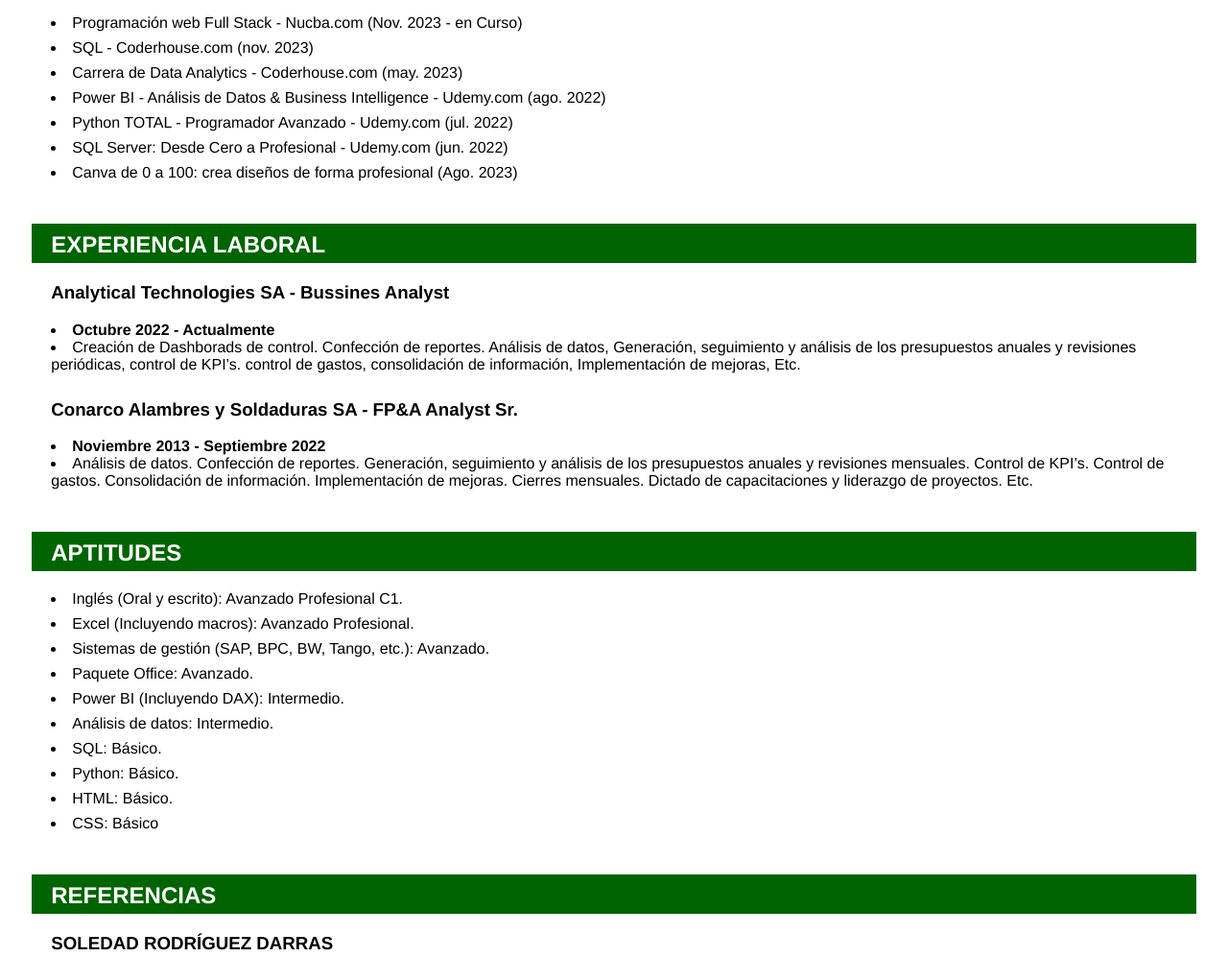
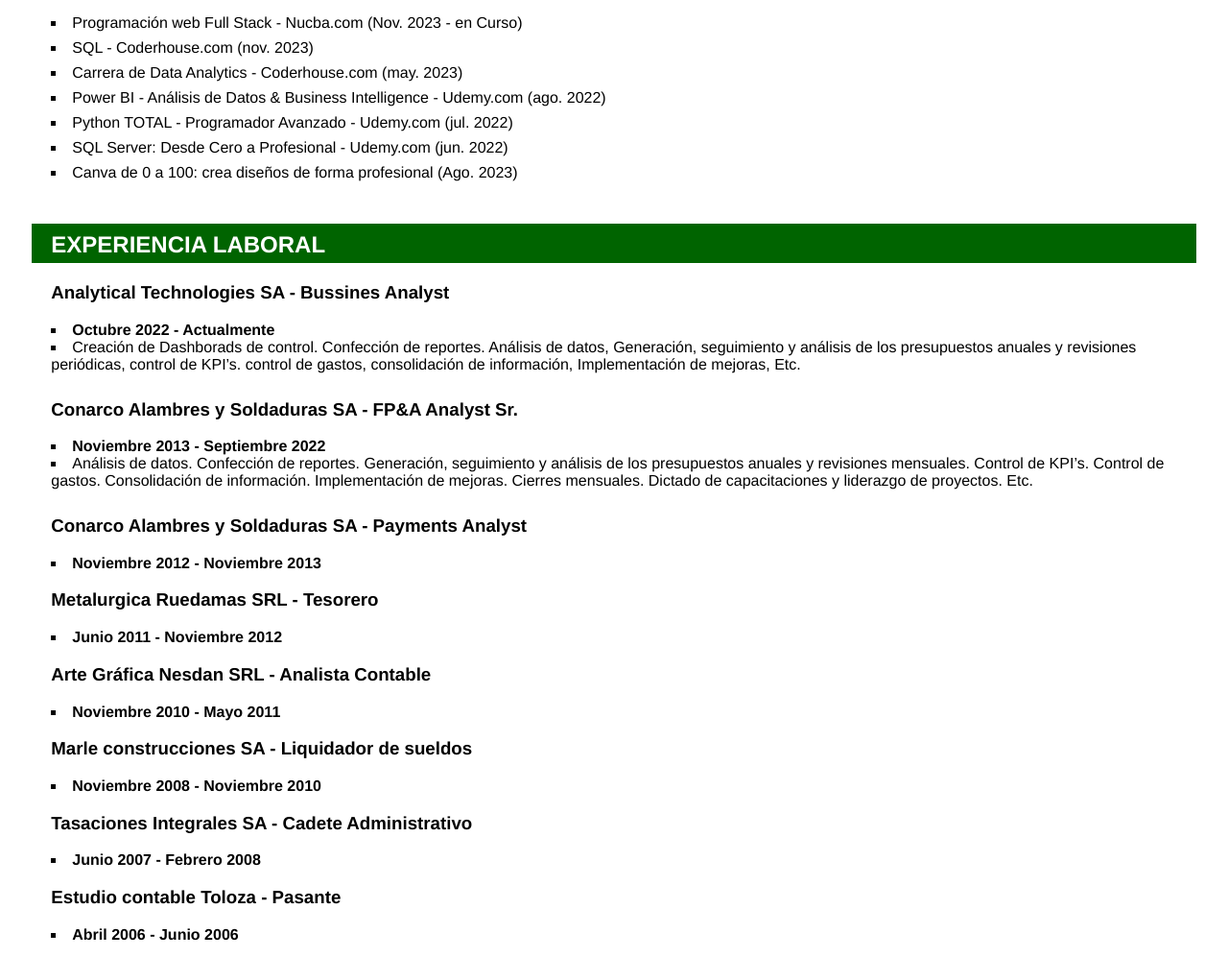
Before and after one commit to Nicoam89/CV, a plain HTML site: page index.html in a window 1280 px wide. Shown: the part 262-1259 px from the top of the page at 96% size. Drawn offline with Linux system fonts and the light colour scheme.

Commit message:
se agregan experiencias laborales anteriores y se le da formato a las listas

```diff
--- a/Styles/styles.css
+++ b/Styles/styles.css
@@ -49,8 +49,14 @@
 
 .texto{
     color:black;
+    font-weight: lighter;
     font-family: 'Franklin Gothic Medium', 'Arial Narrow', Arial, sans-serif;
     padding-left: 20px;
     padding-right: 30px;
     padding-bottom: 8px;
 }
+
+
+.listas{
+    list-style-type: square
+}
--- a/index.html
+++ b/index.html
@@ -18,13 +18,13 @@
         </h2>
         <p>
             <h3 class="encabezado">Cursos:</h3>
-            <li class="texto">Programación web Full Stack - Nucba.com (Nov. 2023 - en Curso)</li>
-            <li class="texto">SQL - Coderhouse.com (nov. 2023)</li>
-            <li class="texto">Carrera de Data Analytics - Coderhouse.com (may. 2023)</li>
-            <li class="texto">Power BI - Análisis de Datos & Business Intelligence - Udemy.com (ago. 2022)</li>
-            <li class="texto">Python TOTAL - Programador Avanzado - Udemy.com (jul. 2022)</li>
-            <li class="texto">SQL Server: Desde Cero a Profesional - Udemy.com (jun. 2022)</li>
-            <li class="texto">Canva de 0 a 100: crea diseños de forma profesional (Ago. 2023)</li>
+            <li class="texto listas">Programación web Full Stack - Nucba.com (Nov. 2023 - en Curso)</li>
+            <li class="texto listas"> SQL - Coderhouse.com (nov. 2023)</li>
+            <li class="texto listas">Carrera de Data Analytics - Coderhouse.com (may. 2023)</li>
+            <li class="texto listas">Power BI - Análisis de Datos & Business Intelligence - Udemy.com (ago. 2022)</li>
+            <li class="texto listas">Python TOTAL - Programador Avanzado - Udemy.com (jul. 2022)</li>
+            <li class="texto listas">SQL Server: Desde Cero a Profesional - Udemy.com (jun. 2022)</li>
+            <li class="texto listas">Canva de 0 a 100: crea diseños de forma profesional (Ago. 2023)</li>
         </p>
     </div>
     <div>
@@ -33,11 +33,23 @@
         </h2>
         <p>
             <h3 class="encabezado">Analytical Technologies SA - Bussines Analyst</h3>
-            <li class="enfasis">Octubre 2022 - Actualmente</li>
-            <li class="texto">Creación de Dashborads de control. Confección de reportes. Análisis de datos, Generación, seguimiento y análisis de los presupuestos anuales y revisiones periódicas, control de KPI’s. control de gastos, consolidación de información, Implementación de mejoras, Etc.</li>
-            <h3 class="encabezado">Conarco Alambres y Soldaduras SA - FP&A Analyst Sr.</h3>
-            <li class="enfasis">Noviembre 2013 - Septiembre 2022</li>
-            <li class="texto">Análisis de datos.  Confección de reportes. Generación, seguimiento y análisis de los presupuestos anuales y revisiones mensuales. Control de KPI’s. Control de gastos. Consolidación de información. Implementación de mejoras. Cierres mensuales. Dictado de capacitaciones y liderazgo de proyectos. Etc.</li>
+            <li class="enfasis listas">Octubre 2022 - Actualmente</li>
+            <li class="texto listas">Creación de Dashborads de control. Confección de reportes. Análisis de datos, Generación, seguimiento y análisis de los presupuestos anuales y revisiones periódicas, control de KPI’s. control de gastos, consolidación de información, Implementación de mejoras, Etc.</li>
+            <h3 class="encabezado listas">Conarco Alambres y Soldaduras SA - FP&A Analyst Sr.</h3>
+            <li class="enfasis listas">Noviembre 2013 - Septiembre 2022</li>
+            <li class="texto listas">Análisis de datos.  Confección de reportes. Generación, seguimiento y análisis de los presupuestos anuales y revisiones mensuales. Control de KPI’s. Control de gastos. Consolidación de información. Implementación de mejoras. Cierres mensuales. Dictado de capacitaciones y liderazgo de proyectos. Etc.</li>
+            <h3 class="encabezado">Conarco Alambres y Soldaduras SA - Payments Analyst</h3>
+            <li class="enfasis listas">Noviembre 2012 - Noviembre 2013</li>
+            <h3 class="encabezado">Metalurgica Ruedamas SRL - Tesorero</h3>
+            <li class="enfasis listas">Junio 2011 - Noviembre 2012</li>
+            <h3 class="encabezado">Arte Gráfica Nesdan SRL - Analista Contable</h3>
+            <li class="enfasis listas">Noviembre 2010 - Mayo 2011</li>
+            <h3 class="encabezado">Marle construcciones SA - Liquidador de sueldos</h3>
+            <li class="enfasis listas">Noviembre 2008 - Noviembre 2010</li>
+            <h3 class="encabezado">Tasaciones Integrales SA - Cadete Administrativo</h3>
+            <li class="enfasis listas">Junio 2007 - Febrero 2008</li>
+            <h3 class="encabezado">Estudio contable Toloza - Pasante</h3>
+            <li class="enfasis listas">Abril 2006 - Junio 2006</li>
         </p>
     </div>
     <div>
@@ -45,16 +57,16 @@
             APTITUDES
         </h2>
         <p>
-            <li class="texto">Inglés (Oral y escrito): Avanzado Profesional C1.</li>
-            <li class="texto">Excel (Incluyendo macros): Avanzado Profesional.</li>
-            <li class="texto">Sistemas de gestión (SAP, BPC, BW, Tango, etc.): Avanzado.</li>
-            <li class="texto">Paquete Office: Avanzado.</li>
-            <li class="texto">Power BI (Incluyendo DAX): Intermedio.</li>
-            <li class="texto">Análisis de datos: Intermedio.</li>
-            <li class="texto">SQL: Básico.</li>
-            <li class="texto">Python: Básico.</li>
-            <li class="texto">HTML: Básico.</li>
-            <li class="texto">CSS: Básico</li>
+            <li class="texto listas">Inglés (Oral y escrito): Avanzado Profesional C1.</li>
+            <li class="texto listas">Excel (Incluyendo macros): Avanzado Profesional.</li>
+            <li class="texto listas">Sistemas de gestión (SAP, BPC, BW, Tango, etc.): Avanzado.</li>
+            <li class="texto listas">Paquete Office: Avanzado.</li>
+            <li class="texto listas">Power BI (Incluyendo DAX): Intermedio.</li>
+            <li class="texto listas">Análisis de datos: Intermedio.</li>
+            <li class="texto listas">SQL: Básico.</li>
+            <li class="texto listas">Python: Básico.</li>
+            <li class="texto listas">HTML: Básico.</li>
+            <li class="texto listas">CSS: Básico</li>
         </p>
     </div>
     <div>
@@ -63,9 +75,9 @@
         </h2>
         <p>
             <h3 class="encabezado">SOLEDAD RODRÍGUEZ DARRAS</h3>
-            <li class="texto">Ex Accounting Manager - CONARCO Alambres y Soldaduras S.A. Tel: 15-6265-2443</li>
+            <li class="texto listas">Ex Accounting Manager - CONARCO Alambres y Soldaduras S.A. Tel: 15-6265-2443</li>
             <h3 class="encabezado">FERNANDO CEJAS</h3>
-            <li class="texto">Logistics Coordinator - CONARCO Alambres y Soldaduras S.A. Tel: 15-6599-9232</li>
+            <li class="texto listas">Logistics Coordinator - CONARCO Alambres y Soldaduras S.A. Tel: 15-6599-9232</li>
         </p>
     </div>
     <div>
@@ -73,15 +85,11 @@
             DATOS DE CONTACTO
         </h2>
         <P>
-            <li class="texto"> <a href="https://www.linkedin.com/in/nicolas-ariel-martin/">Linkedin</a></li>
-            <br>
-            <li class="texto"> <a href="mailto:nico.am89@gmail.com">Mail</a></li>
-            <br>
-            <li class="texto">TELEFONO DE CONTACTO: 15-4058-4764 </li>
-            <BR>
-            <li class="texto">DIRECCION: A. Colombo 2032 PB-B, Villa Raffo, Bs. As.</li>
-            <br>
-            <li class="texto"><a href="https://drive.google.com/file/d/1bHpxjDN8vytktbDStFAUzM9UCx-0Y6dP/view?usp=drive_link">CV DESCARGABLE</a></li>
+            <li class="texto listas"> <a href="https://www.linkedin.com/in/nicolas-ariel-martin/">Linkedin</a></li>
+            <li class="texto listas"> <a href="mailto:nico.am89@gmail.com">Mail</a></li>
+            <li class="texto listas">TELEFONO DE CONTACTO: 15-4058-4764 </li>
+            <li class="texto listas">DIRECCION: A. Colombo 2032 PB-B, Villa Raffo, Bs. As.</li>
+            <li class="texto listas"><a href="https://drive.google.com/file/d/1bHpxjDN8vytktbDStFAUzM9UCx-0Y6dP/view?usp=drive_link">CV DESCARGABLE</a></li>
         </P>
     </div>
     </body>
```
